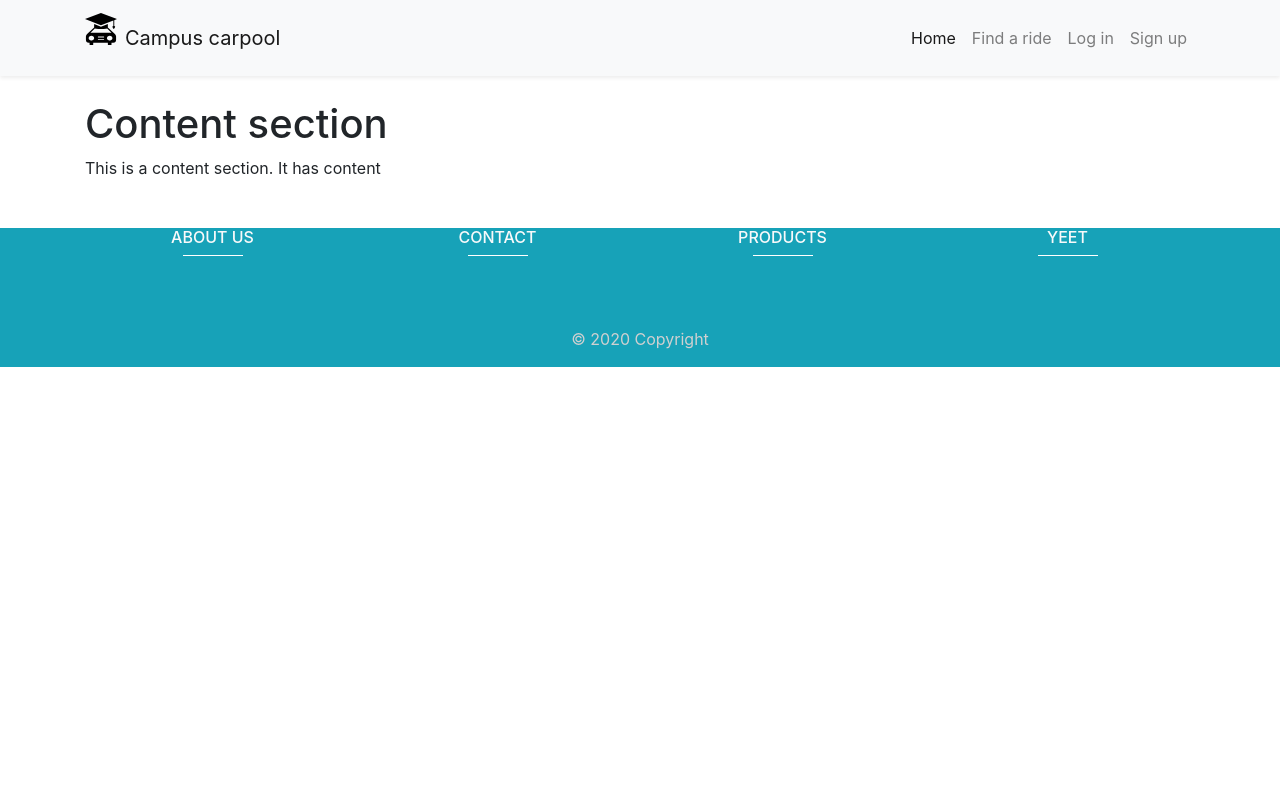
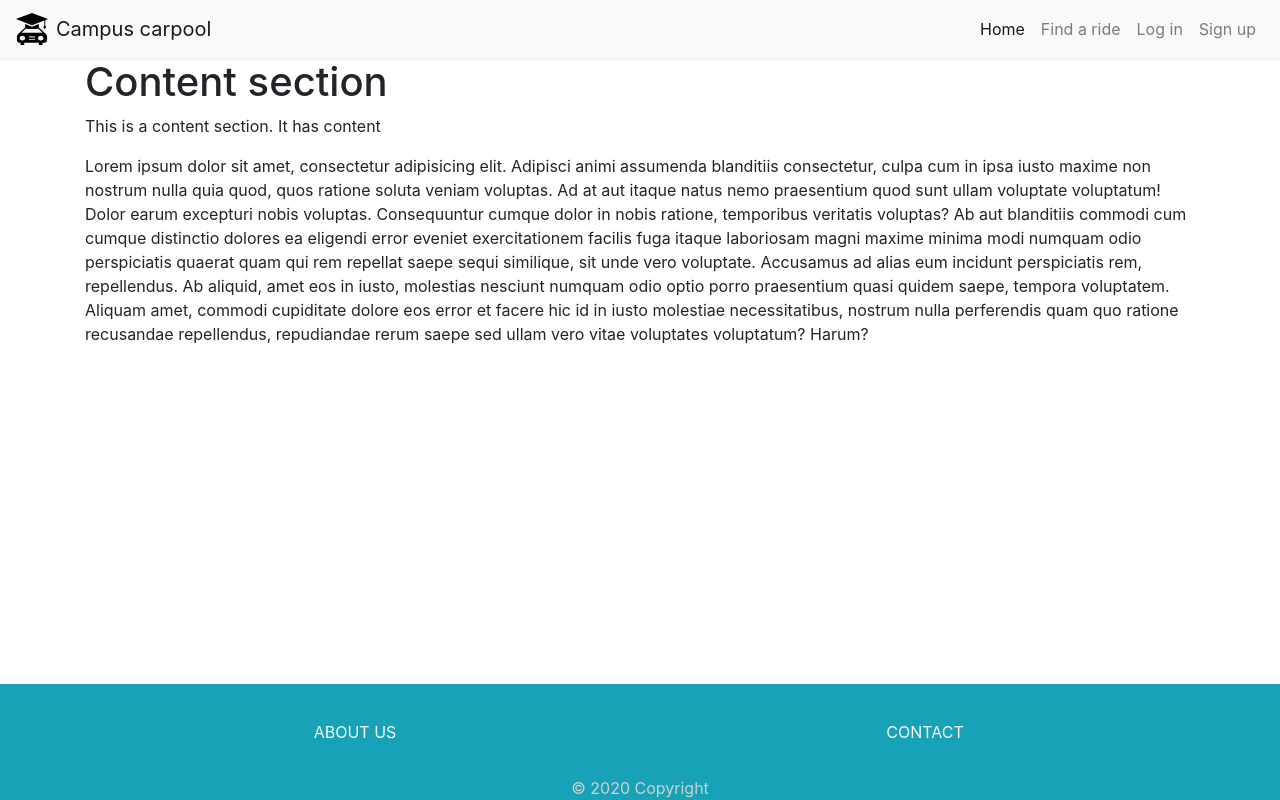
Before and after one commit to EvaNote/PPDB-team3, a Flask app: page / in a window 1280 px wide. Run offline with Flask 2, Linux system fonts and the light colour scheme; data that the repository does not hold is empty; some libraries are stand-ins or nearby versions.

Commit message:
finished navbar and footer

```diff
--- a/src/models.py
+++ b/src/models.py
@@ -3,9 +3,9 @@ import psycopg2
 
 # Class that represents the connection to the database.
 class DBConnection:
-    def __init__(self,dbname,dbuser):
+    def __init__(self, dbname, dbuser):
         try:
-            self.conn = psycopg2.connect("dbname='{}' user='{}'".format(dbname,dbuser))
+            self.conn = psycopg2.connect("dbname='{}' user='{}'".format(dbname, dbuser))
         except:
             print('ERROR: Unable to connect to database')
             raise Exception('Unable to connect to database')
--- a/src/static/main.css
+++ b/src/static/main.css
@@ -1,7 +1,15 @@
-@import url('https://fonts.googleapis.com/css?family=Montserrat&display=swap');
 
-.logo span {
-    line-height: 50px;
+html, body {
+    height: 100%;
+}
+
+#wrap {
+  min-height: 100%;
+}
+
+#main {
+  overflow:auto;
+  padding-bottom:150px; /*this needs to be bigger than footer height*/
 }
 
 hr {
@@ -14,6 +22,13 @@ hr {
     width: 60px;
 }
 
+.footer {
+  position: relative;
+  margin-top: -116px; /* negative value of footer height */
+  clear:both;
+  padding-top:20px;
+}
+
 .footer-copyright {
     color: #d0d0d0;
 }
--- a/src/templates/base.html
+++ b/src/templates/base.html
@@ -19,25 +19,24 @@
     {% endif %}
 </head>
 <body>
-<!-- Navigation bar -->
-<nav class="navbar navbar-expand-md navbar-light bg-light shadow-sm mb-4">
-    <div class="container">
-        <!-- Left side of navbar -->
-        <div class="logo">
-            <a class="navbar-brand" href={{ url_for('home') }}>
-                <img src="{{ url_for('static', filename="logo.svg") }}" class="float-left mr-2" height=auto width="32px"
-                     alt="logo">
-                <span>Campus carpool</span>
-            </a>
-        </div>
-        <!-- menu icon and navigation options -->
+<!-- content wrapper (used to keep footer at the bottom of the screen) -->
+<div id="wrap">
+    <!-- navbar -->
+    <nav class="navbar navbar-expand-md navbar-light bg-light shadow-sm">
+        <!-- logo and name -->
+        <a class="navbar-brand d-flex align-items-center" href={{ url_for('home') }}>
+            <img src="{{ url_for('static', filename="logo.svg") }}" class="float-left mr-2" width="32px" alt="logo">
+            <span class="d-none d-sm-block">Campus carpool</span>
+        </a>
+        <!-- end of logo and name -->
+        <!-- menu -->
         <button class="navbar-toggler" type="button" data-toggle="collapse" data-target="#navbarMenu">
             <span class="navbar-toggler-icon"></span>
         </button>
         <div class="collapse navbar-collapse" id="navbarMenu">
             <ul class="navbar-nav ml-auto">
                 <li class="nav-item">
-                    <a class="nav-link active" href={{ url_for('home') }}>Home</a>
+                    <a class="nav-link active" href={{ url_for('home') }}>Home</a> <!-- TODO change active link -->
                 </li>
                 <li class="nav-item">
                     <a class="nav-link" href={{ url_for('about') }}>Find a ride</a>
@@ -50,43 +49,34 @@
                 </li>
             </ul>
         </div>
-    </div>
-</nav>
+        <!-- end of menu -->
+    </nav>
+    <!-- end of navbar -->
 
-<!-- Content -->
-<main role="main">
+    <!-- content -->
+    <main id="main" role="main">
+        {% block content %}{% endblock %}
+    </main>
+    <!-- end of content -->
+</div>
+
+<!-- footer -->
+<footer class="footer bg-info">
     <div class="container">
-        {% block content %}{% endblock %}
-    </div>
-</main>
-
-<!-- Footer -->
-<footer class="page-footer font-small bg-info text-light">
-    <div class="container text-md-left mt-5">
-        <div class="row mt-3">
-            <div class="col-md-3 col-lg-4 col-xl-3 mx-auto mb-4 text-center">
-                <h6 class="text-uppercase">About us</h6>
-                <hr class="mb-4 mt-0 d-inline-block mx-auto text-info">
+        <div class="row py-3">
+            <div class="col footer-link text-center">
+                <a class="text-uppercase text-light" href="{{ url_for('about') }}">About us</a>
             </div>
-            <div class="col-md-3 col-lg-4 col-xl-3 mx-auto mb-4 text-center">
-                <h6 class="text-uppercase">Contact</h6>
-                <hr class=" mb-4 mt-0 d-inline-block mx-auto">
-            </div>
-            <div class="col-md-3 col-lg-4 col-xl-3 mx-auto mb-4 text-center">
-                <h6 class="text-uppercase">Products</h6>
-                <hr class="mb-4 mt-0 d-inline-block mx-auto">
-            </div>
-            <div class="col-md-3 col-lg-4 col-xl-3 mx-auto mb-4 text-center">
-                <h6 class="text-uppercase">Yeet</h6>
-                <hr class="mb-4 mt-0 d-inline-block mx-auto">
+            <div class="col footer-link text-center">
+                <a class="text-uppercase text-light" href="{{ url_for('about') }}">Contact</a>
             </div>
         </div>
     </div>
-
-    <div class="footer-copyright text-center py-3">
+    <div class="footer-copyright text-center pt-3">
         &copy; 2020 Copyright
     </div>
 </footer>
+<!-- end of footer -->
 
 <!-- Optional JavaScript -->
 <!-- jQuery first, then Popper.js, then Bootstrap JS -->
--- a/src/templates/home.html
+++ b/src/templates/home.html
@@ -12,6 +12,24 @@
     {#        </div>#}
     {#    </article>#}
     {#{% endfor %}#}
-    <h1>Content section</h1>
-    <p>This is a content section. It has content</p>
+    <div class="container">
+        <h1>Content section</h1>
+        <p>This is a content section. It has content</p>
+        <p>Lorem ipsum dolor sit amet, consectetur adipisicing elit. Adipisci animi assumenda blanditiis consectetur,
+            culpa
+            cum in ipsa iusto maxime non nostrum nulla quia quod, quos ratione soluta veniam voluptas. Ad at aut itaque
+            natus nemo praesentium quod sunt ullam voluptate voluptatum! Dolor earum excepturi nobis voluptas.
+            Consequuntur
+            cumque dolor in nobis ratione, temporibus veritatis voluptas? Ab aut blanditiis commodi cum cumque
+            distinctio
+            dolores ea eligendi error eveniet exercitationem facilis fuga itaque laboriosam magni maxime minima modi
+            numquam
+            odio perspiciatis quaerat quam qui rem repellat saepe sequi similique, sit unde vero voluptate. Accusamus ad
+            alias eum incidunt perspiciatis rem, repellendus. Ab aliquid, amet eos in iusto, molestias nesciunt numquam
+            odio
+            optio porro praesentium quasi quidem saepe, tempora voluptatem. Aliquam amet, commodi cupiditate dolore eos
+            error et facere hic id in iusto molestiae necessitatibus, nostrum nulla perferendis quam quo ratione
+            recusandae
+            repellendus, repudiandae rerum saepe sed ullam vero vitae voluptates voluptatum? Harum?</p>
+    </div>
 {% endblock content %}
```
